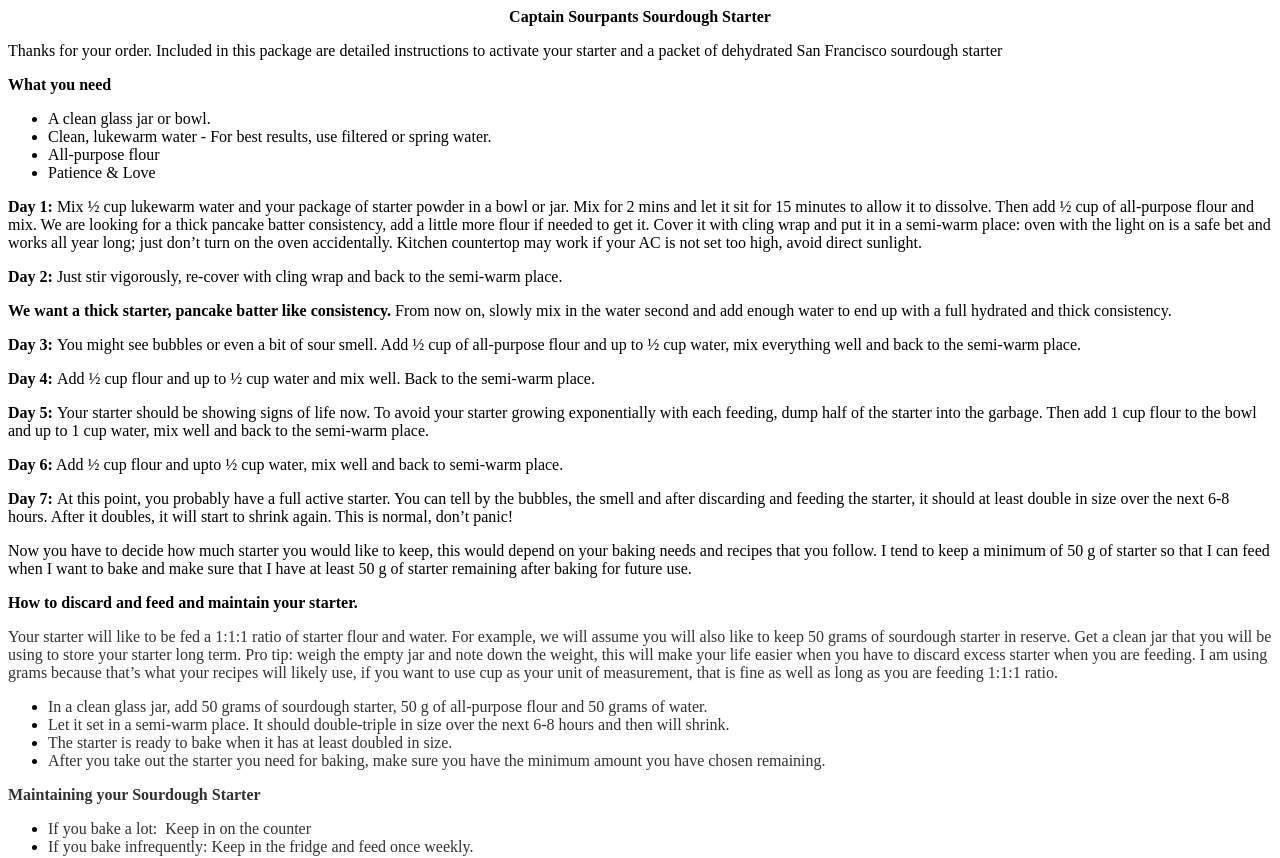
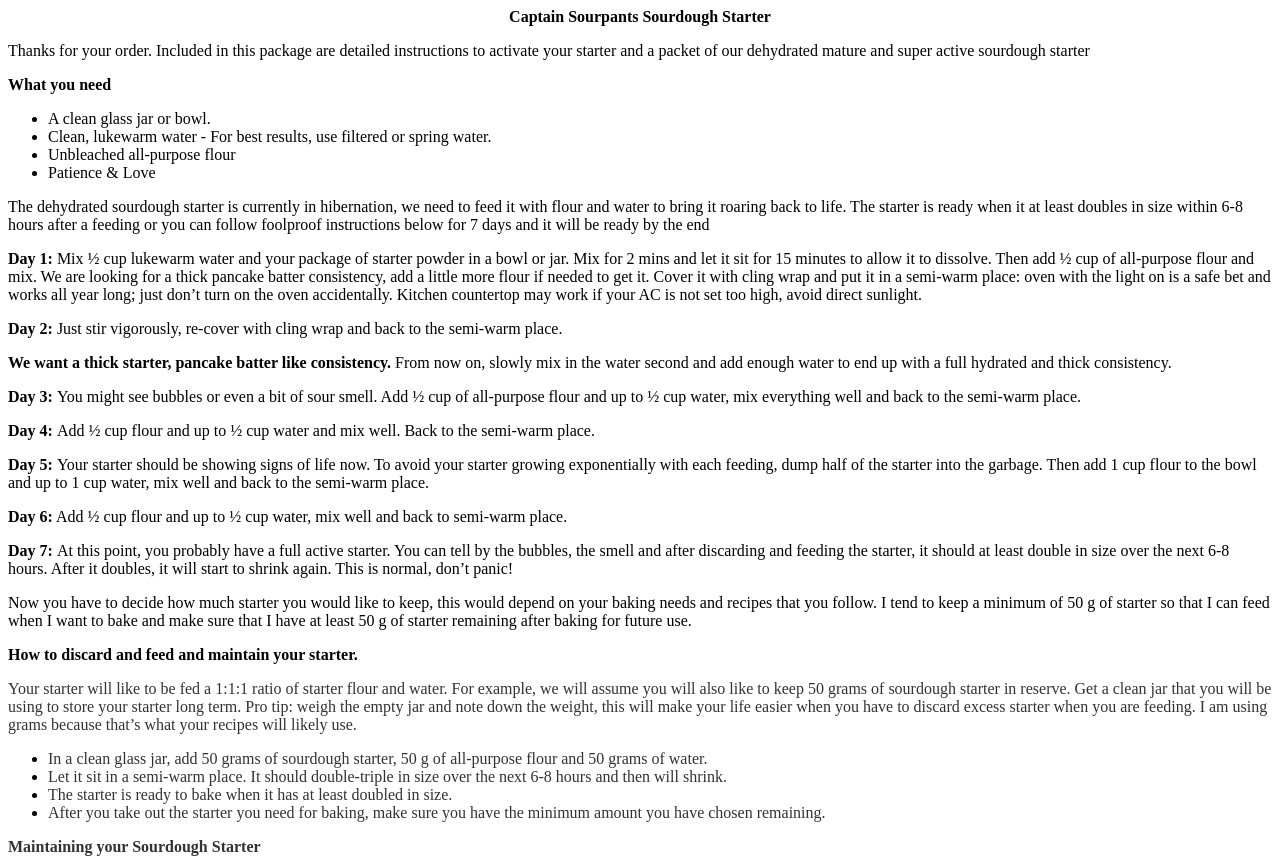
Before and after one commit to CaptainSourpants/captainsourpants.github.io, a plain HTML site: page index.html in a window 1280 px wide. Shown: the top 858 px of the page. Drawn offline with Linux system fonts and the light colour scheme.

Commit message:
Update index.html

```diff
--- a/index.html
+++ b/index.html
@@ -1,26 +1,27 @@
 <p style="text-align: center;"><strong>Captain Sourpants Sourdough Starter</strong></p>
-<p>Thanks for your order. Included in this package are detailed instructions to activate your starter and a packet of dehydrated San Francisco sourdough starter</p>
+<p>Thanks for your order. Included in this package are detailed instructions to activate your starter and a packet of our dehydrated mature and super active sourdough starter</p>
 <p><strong>What you need</strong></p>
 <ul>
 <li>A clean glass jar or bowl.&nbsp;</li>
 <li>Clean, lukewarm water - For best results, use filtered or spring water.&nbsp;</li>
-<li>All-purpose flour</li>
+<li>Unbleached all-purpose flour</li>
 <li>Patience &amp; Love</li>
 </ul>
+<p>The dehydrated sourdough starter is currently in hibernation, we need to feed it with flour and water to bring it roaring back to life. The starter is ready when it at least doubles in size within 6-8 hours after a feeding or you can follow foolproof instructions below for 7 days and it will be ready by the end</p>
 <p><strong>Day 1: </strong>Mix &frac12; cup lukewarm water and your package of starter powder in a bowl or jar. Mix for 2 mins and let it sit for 15 minutes to allow it to dissolve. Then add &frac12; cup of all-purpose flour and mix. We are looking for a thick pancake batter consistency, add a little more flour if needed to get it. Cover it with cling wrap and put it in a semi-warm place: oven with the light on is a safe bet and works all year long; just don&rsquo;t turn on the oven accidentally. Kitchen countertop may work if your AC is not set too high, avoid direct sunlight.&nbsp;</p>
 <p><strong>Day 2: </strong>Just stir vigorously, re-cover with cling wrap and back to the semi-warm place.&nbsp;</p>
 <p><strong>We want a thick starter, pancake batter like consistency. </strong>From now on, slowly mix in the water second and add enough water to end up with a full hydrated and thick consistency.&nbsp;</p>
 <p><strong>Day 3: </strong>You might see bubbles or even a bit of sour smell. Add &frac12; cup of all-purpose flour and up to &frac12; cup water, mix everything well and back to the semi-warm place.&nbsp;</p>
 <p><strong>Day 4: </strong>Add &frac12;<strong> </strong>cup flour and up to &frac12; cup water and mix well. Back to the semi-warm place.&nbsp;</p>
 <p><strong>Day 5: </strong>Your starter should be showing signs of life now. To avoid your starter growing exponentially with each feeding, dump half of the starter into the garbage. Then add 1 cup flour to the bowl and up to 1 cup water, mix well and back to the semi-warm place.&nbsp;</p>
-<p><strong>Day 6:</strong> Add &frac12; cup flour and upto &frac12; cup water, mix well and back to semi-warm place.&nbsp;</p>
+<p><strong>Day 6:</strong> Add &frac12; cup flour and up to &frac12; cup water, mix well and back to semi-warm place.&nbsp;</p>
 <p><strong>Day 7: </strong>At this point, you probably have a full active starter. You can tell by the bubbles, the smell and after discarding and feeding the starter, it should at least double in size over the next 6-8 hours. After it doubles, it will start to shrink again. This is normal, don&rsquo;t panic!</p>
 <p>Now you have to decide how much starter you would like to keep, this would depend on your baking needs and recipes that you follow. I tend to keep a minimum of 50 g of starter so that I can feed when I want to bake and make sure that I have at least 50 g of starter remaining after baking for future use.&nbsp;</p>
 <p><strong>How to discard and feed and maintain your starter.&nbsp;</strong></p>
-<p><span style="color: #333232;">Your starter will like to be fed a 1:1:1 ratio of starter flour and water. For example, we will assume you will also like to keep 50 grams of sourdough starter in reserve. Get a clean jar that you will be using to store your starter long term. Pro tip: weigh the empty jar and note down the weight, this will make your life easier when you have to discard excess starter when you are feeding. I am using grams because that&rsquo;s what your recipes will likely use, if you want to use cup as your unit of measurement, that is fine as well as long as you are feeding 1:1:1 ratio.&nbsp;</span></p>
+<p><span style="color: #333232;">Your starter will like to be fed a 1:1:1 ratio of starter flour and water. For example, we will assume you will also like to keep 50 grams of sourdough starter in reserve. Get a clean jar that you will be using to store your starter long term. Pro tip: weigh the empty jar and note down the weight, this will make your life easier when you have to discard excess starter when you are feeding. I am using grams because that&rsquo;s what your recipes will likely use.</span></p>
 <ul>
 <li><span style="color: #333232;">In a clean glass jar, add 50 grams of sourdough starter, 50 g of all-purpose flour and 50 grams of water.&nbsp;</span></li>
-<li><span style="color: #333232;">Let it set in a semi-warm place. It should double-triple in size over the next 6-8 hours and then will shrink.&nbsp;</span></li>
+<li><span style="color: #333232;">Let it sit in a semi-warm place. It should double-triple in size over the next 6-8 hours and then will shrink.&nbsp;</span></li>
 <li><span style="color: #333232;">The starter is ready to bake when it has at least doubled in size.&nbsp;</span></li>
 <li><span style="color: #333232;">After you take out the starter you need for baking, make sure you have the minimum amount you have chosen remaining.&nbsp;</span></li>
 </ul>
@@ -33,3 +34,4 @@
 <p><span style="color: #333232;">Now you have a jar of super active starter and you want to bake again. Since we know you will need to feed in a 1:1:1 ratio, discard all but 50 grams of starter from your jar. This is where knowing the weight of the empty jar helps. Empty jar weight + 50 grams = what your jar + starter should weigh after discarding excess.&nbsp;</span></p>
 <p><span style="color: #333232;">Then add 50 gram all-purpose flour, 50 g grams water and mix and let it sit in a semi-warm place. It will at least double in size over the next 6-8 hours and is ready to bake.&nbsp;</span></p>
 <p><span style="color: #333232;">Feel free to email </span><a href="mailto:captainsourpants@gmail.com" target="_blank" rel="noopener">captainsourpants@gmail.com</a><span style="color: #333232;"> if you have any questions or you are having issues.&nbsp;</span></p>
+<p><span style="color: #333232;"><strong>Sourdough discard: </strong></span><span style="color: #333232;">You don&rsquo;t have to throw away the discard each time you feed, there&rsquo;s plenty of recipes available online to get better use of it. My go to is to make sourdough discard pancakes: Mix the discard with salt, chilli-pepper flakes, chopped onions, green onions and cook on a skillet with oil.&nbsp;</span></p>
```
